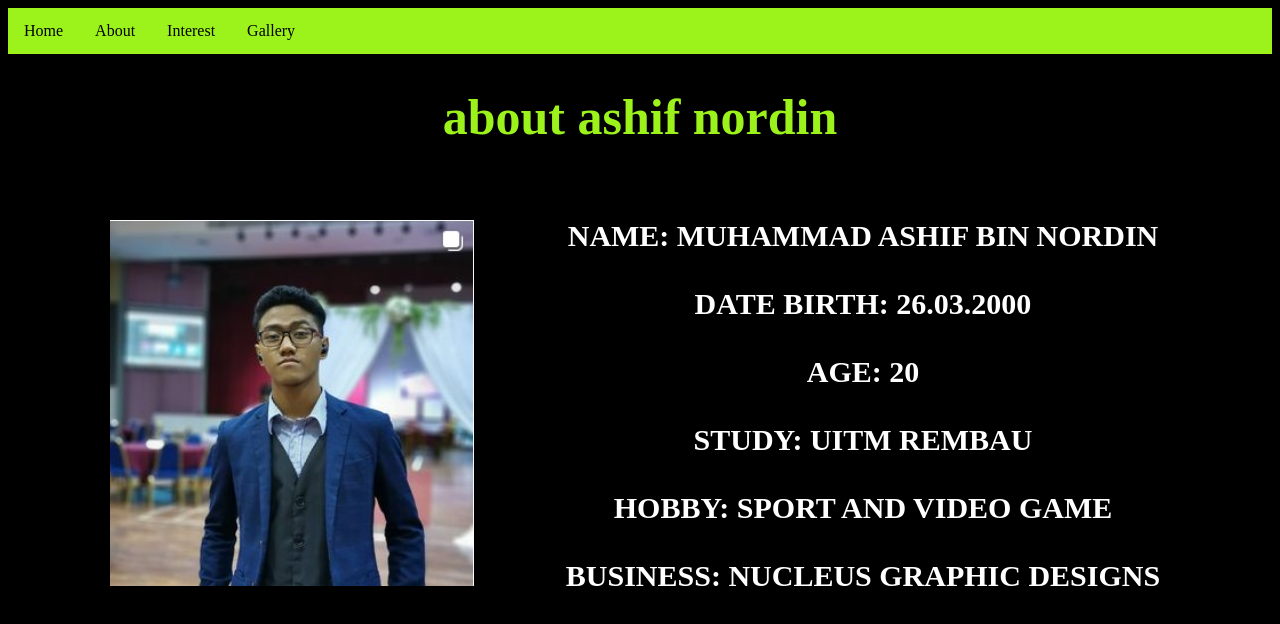
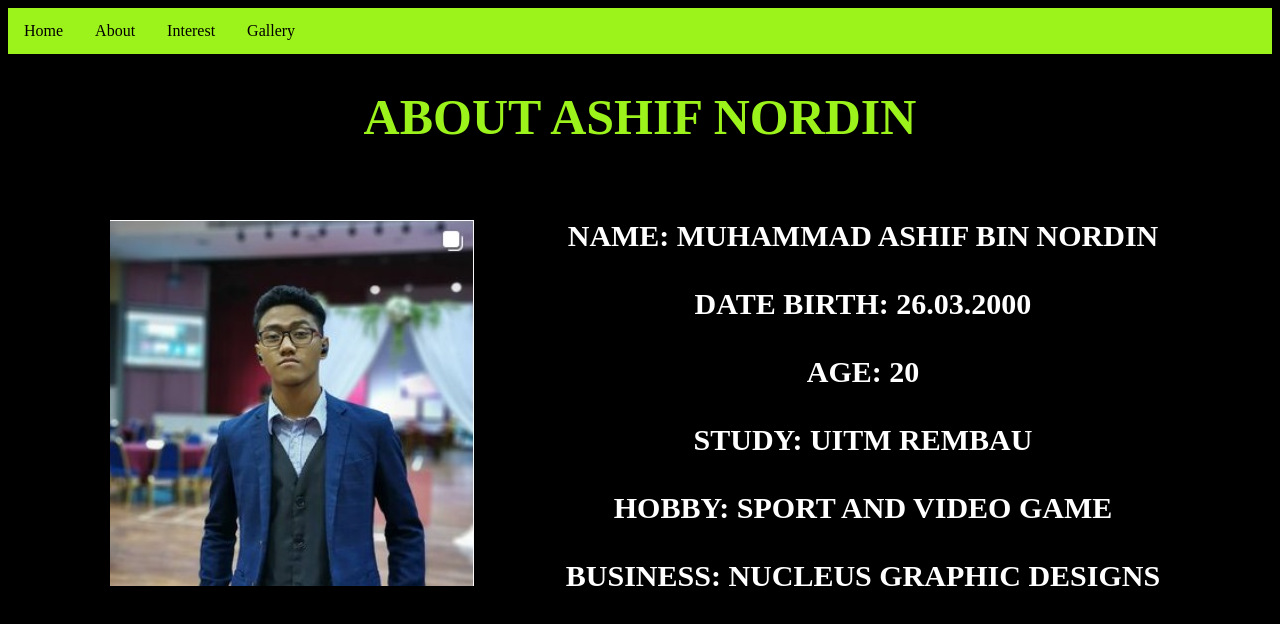
Before and after one commit to ashifnordin26/ASHIF_INDIVIDUAL, a plain HTML site: page about.html in a window 1280 px wide. Drawn offline with Linux system fonts and the light colour scheme.

Commit message:
Update about.html

```diff
--- a/about.html
+++ b/about.html
@@ -85,7 +85,7 @@ p2{
 		<li><a href="gallery.html">Gallery</a></li>
 	</ul>
 
-<h1>about ashif nordin</h1>
+<h1>ABOUT ASHIF NORDIN</h1>
 
 <br>
 
```
